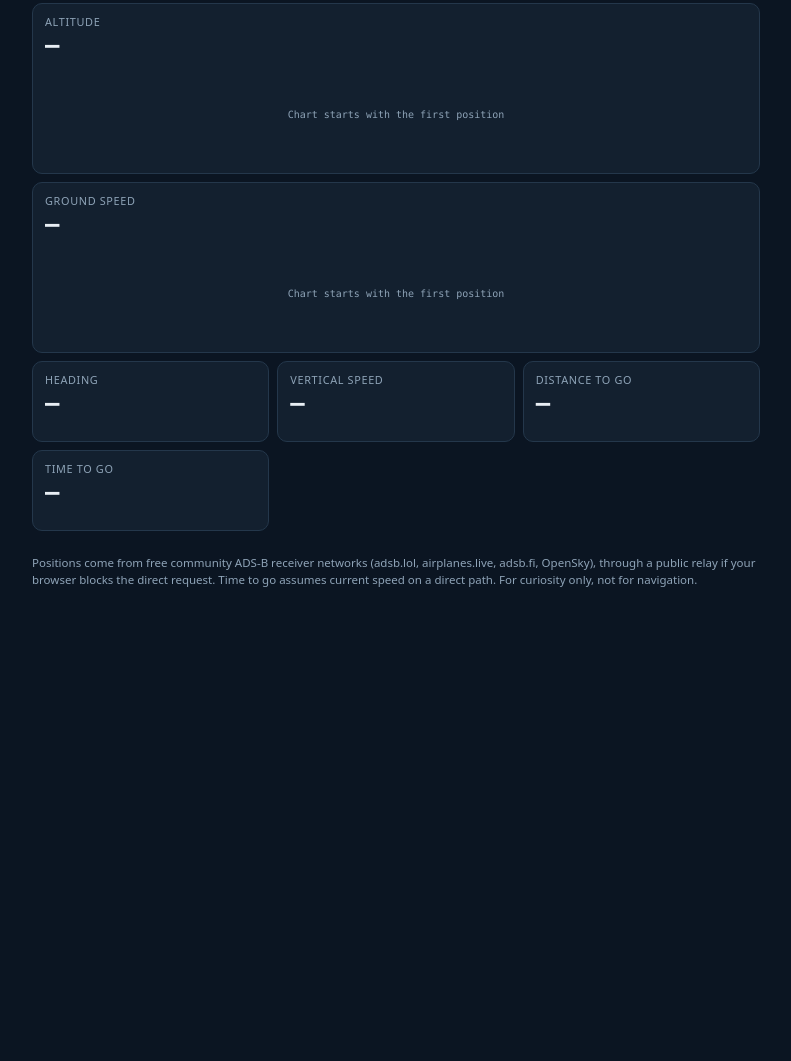
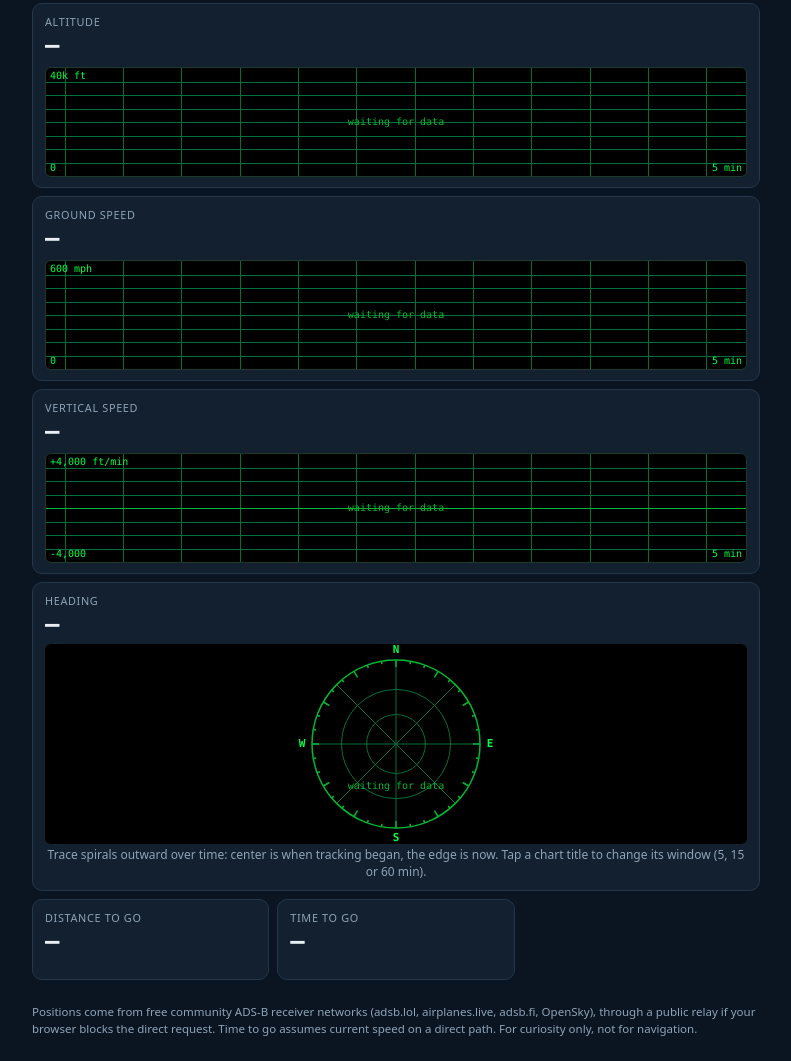
Before and after one commit to 3mirk/flight-tracker, a plain HTML site: page index.html in a window 1280 px wide. Shown: the part 789-1850 px from the top of the page, without its empty margins (244-1035 px from the left). Before the commit the page ends 1401 px from the top, so only its background shows below. Drawn offline with Linux system fonts and the light colour scheme; no server answers.

Commit message:
Task Manager-style scrolling charts for altitude, speed, vertical speed; heading spiral dial
Co-Authored-By: Claude Opus 5.5 <noreply@anthropic.com>
Claude-Session: https://claude.ai/code/session_01KjVpQgVHp2TW3BNsPdWrDw

```diff
--- a/index.html
+++ b/index.html
@@ -49,7 +49,9 @@ canvas{display:block;width:100%;aspect-ratio:4/3;max-height:460px}
 .tile.wide{grid-column:1/-1}
 .tile .row{display:flex;justify-content:space-between;align-items:flex-end;gap:12px;flex-wrap:wrap}
 .tile .row .s{text-align:right}
-canvas.spark{display:block;width:100%;height:96px;margin-top:8px;aspect-ratio:auto;max-height:none;touch-action:pan-y;cursor:crosshair}
+canvas.dial{display:block;width:100%;height:200px;margin-top:6px;border-radius:6px;aspect-ratio:auto;max-height:none}
+.dialcap{text-align:center}
+canvas.spark{display:block;width:100%;height:110px;margin-top:8px;border-radius:6px;border:1px solid #1d3a2a;aspect-ratio:auto;max-height:none;touch-action:pan-y;cursor:crosshair}
 .chip{display:inline-block;padding:1px 6px;border-radius:4px;font-weight:700;font-size:.68rem}
 .chip.up{background:rgba(111,208,140,.18);color:var(--good)}
 .chip.dn{background:rgba(240,160,75,.18);color:var(--warn)}
@@ -88,8 +90,11 @@ footer{font-size:.72rem;color:var(--muted);line-height:1.45}
     <canvas class="spark" id="altChart" aria-label="Altitude over time, in feet"></canvas></div>
   <div class="tile wide"><div class="row"><div><div class="k">Ground speed</div><div class="v" id="spd">—</div></div><div class="s" id="spdS"></div></div>
     <canvas class="spark" id="spdChart" aria-label="Ground speed over time, in miles per hour"></canvas></div>
-  <div class="tile"><div class="k">Heading</div><div class="v" id="hdg">—</div><div class="s" id="hdgS"></div></div>
-  <div class="tile"><div class="k">Vertical speed</div><div class="v" id="vs">—</div><div class="s" id="vsS"></div></div>
+  <div class="tile wide"><div class="row"><div><div class="k">Vertical speed</div><div class="v" id="vs">—</div></div><div class="s" id="vsS"></div></div>
+    <canvas class="spark" id="vsChart" aria-label="Vertical speed over time, in feet per minute; above the center line is climbing"></canvas></div>
+  <div class="tile wide"><div class="row"><div><div class="k">Heading</div><div class="v" id="hdg">—</div></div><div class="s" id="hdgS"></div></div>
+    <canvas class="dial" id="hdgChart" aria-label="Heading history: center is the start of tracking, outer ring is now"></canvas>
+    <div class="s dialcap">Trace spirals outward over time: center is when tracking began, the edge is now. Tap a chart title to change its window (5, 15 or 60 min).</div></div>
   <div class="tile"><div class="k">Distance to go</div><div class="v" id="dist">—</div><div class="s" id="distS"></div></div>
   <div class="tile"><div class="k">Time to go</div><div class="v" id="eta">—</div><div class="s" id="etaS"></div></div>
 </div>
@@ -279,20 +284,21 @@ async function track(){
 }
 /* ---------- history for the charts ---------- */
 const HIST_MS=4*3600*1000;
-let hist={alt:[],spd:[]},histKey="";
+const EMPTY=()=>({alt:[],spd:[],vs:[],hdg:[]});
+let hist=EMPTY(),histKey="";
 function histLoad(key){
-  histKey=key;hist={alt:[],spd:[]};
+  histKey=key;hist=EMPTY();
   if(!key)return;
   try{const h=JSON.parse(localStorage.getItem("sfm-h:"+key)||"null");
-    if(h&&Array.isArray(h.alt)&&Array.isArray(h.spd)){const cut=Date.now()-HIST_MS;
-      hist={alt:h.alt.filter(q=>q[0]>cut),spd:h.spd.filter(q=>q[0]>cut)};}}catch(e){}
+    if(h&&typeof h==="object"){const cut=Date.now()-HIST_MS;
+      for(const k of Object.keys(hist))if(Array.isArray(h[k]))hist[k]=h[k].filter(q=>q[0]>cut);}}catch(e){}
 }
 let histSaved=0;
 function histAdd(p){
   const put=(arr,v)=>{if(v==null||isNaN(v))return;const last=arr[arr.length-1];
     if(last&&p.t-last[0]<5000){last[1]=v;return;}   // at most one point per 5 s
     arr.push([p.t,v]);const cut=p.t-HIST_MS;while(arr.length&&arr[0][0]<cut)arr.shift();};
-  put(hist.alt,p.altFt);put(hist.spd,p.gsKt!=null?p.gsKt*1.15078:null);
+  put(hist.alt,p.altFt);put(hist.spd,p.gsKt!=null?p.gsKt*1.15078:null);put(hist.vs,p.vsFpm);put(hist.hdg,p.track);
   if(histKey&&mode!=="demo"&&Date.now()-histSaved>15000){histSaved=Date.now();
     try{localStorage.setItem("sfm-h:"+histKey,JSON.stringify(hist));}catch(e){}}
 }
@@ -334,7 +340,7 @@ function startDemo(){
     const gs=f<cl?250+190*f/cl:f>ds?440-200*(f-ds)/(1-ds):440;
     const p=along(o,d,f);
     apply({lat:p[0],lon:p[1],altFt:alt,gsKt:gs,track:bearing(p,d),vsFpm:f<cl?1900:f>ds?-1700:0,callsign:"DEMO",type:"A321",t:Date.now()},"demo");
-    f+=gs/3600*60/total;if(f>=1){f=0;trail=[];fix=null;hist={alt:[],spd:[]};}
+    f+=gs/3600*60/total;if(f>=1){f=0;trail=[];fix=null;hist=EMPTY();}
   };
   step();demoTimer=setInterval(step,1000);
 }
@@ -362,8 +368,9 @@ function readouts(){
   set("altS",f.altFt!=null?"FL"+String(Math.round(f.altFt/100)).padStart(3,"0")+" · "+fmt(f.altFt*0.3048)+" m":"");
   set("spd",f.gsKt!=null?fmt(f.gsKt*1.15078)+"<small>mph</small>":"—");
   set("spdS",f.gsKt!=null?fmt(f.gsKt)+" kt · "+fmt(f.gsKt*1.852)+" km/h":"");
-  set("hdg",f.track!=null?String(Math.round(f.track)%360).padStart(3,"0")+"°":"—");
-  set("hdgS",f.track!=null?"Tracking "+COMPASS[Math.round(f.track/45)%8]:"");
+  const hd=f.track!=null?((Math.round(f.track)%360)+360)%360:null;
+  set("hdg",hd!=null?String(hd).padStart(3,"0")+"°":"—");
+  set("hdgS",hd!=null?"Tracking "+COMPASS[Math.round(hd/45)%8]:"");
   if(f.vsFpm!=null){const v=Math.round(f.vsFpm/50)*50;
     set("vs",(v>0?"+":"")+fmt(v)+"<small>ft/min</small>");
     set("vsS",v>250?'<span class="chip up">CLIMBING</span>':v<-250?'<span class="chip dn">DESCENDING</span>':'<span class="chip lv">LEVEL</span>');
@@ -443,62 +450,112 @@ function draw(){
   else{g.fillStyle=C("--muted");g.font="13px "+C("--sans");g.textAlign="center";g.fillText("Waiting for a position",w/2,h-16);}
 }
 
-/* ---------- line charts: one series each, own y-scale, zero baseline ---------- */
+/* ---------- live scrolling charts, Task Manager style: fixed window, newest at right ---------- */
+const SCOPE={bg:"#000000",grid:"#00703a",trace:"#00ff41",dim:"#00b830",text:"#00ff41"};
+const WINDOWS=[5,15,60];   // minutes shown across the chart
+let winIdx=0;
 const CHARTS=[
-  {el:$("altChart"),data:()=>hist.alt,unit:"ft",step:[1000,2000,5000,10000]},
-  {el:$("spdChart"),data:()=>hist.spd,unit:"mph",step:[50,100,200]}
+  {el:$("altChart"),data:()=>hist.alt,unit:"ft",lo:0,hi:40000,step:5000},
+  {el:$("spdChart"),data:()=>hist.spd,unit:"mph",lo:0,hi:600,step:100},
+  {el:$("vsChart"),data:()=>hist.vs,unit:"ft/min",lo:-4000,hi:4000,step:1000,sym:true}
 ];
-function niceMax(v,steps){for(const s of steps){const m=Math.ceil(v/s)*s;if(m/s<=5)return {max:m,step:s};}
-  const s=steps[steps.length-1];return {max:Math.ceil(v/s)*s,step:s};}
 function clock(t){return new Date(t).toLocaleTimeString([],{hour:"numeric",minute:"2-digit"});}
+function prep(cv){
+  const dpr=Math.min(2,window.devicePixelRatio||1),w=cv.clientWidth,h=cv.clientHeight;
+  if(!w||!h)return null;
+  if(cv.width!==Math.round(w*dpr)||cv.height!==Math.round(h*dpr)){cv.width=Math.round(w*dpr);cv.height=Math.round(h*dpr);}
+  const g=cv.getContext("2d");g.setTransform(dpr,0,0,dpr,0,0);return {g,w,h};
+}
 function drawChart(ch){
-  const cv=ch.el,dpr=Math.min(2,window.devicePixelRatio||1),w=cv.clientWidth,h=cv.clientHeight;
-  if(!w||!h)return;
-  if(cv.width!==Math.round(w*dpr)||cv.height!==Math.round(h*dpr)){cv.width=Math.round(w*dpr);cv.height=Math.round(h*dpr);}
-  const g=cv.getContext("2d");g.setTransform(dpr,0,0,dpr,0,0);g.clearRect(0,0,w,h);
-  const css=getComputedStyle(document.documentElement),C=n=>css.getPropertyValue(n).trim();
-  const d=ch.data(),L=44,Rt=8,T=6,B=18,pw=w-L-Rt,ph=h-T-B;
-  g.font="10px "+C("--mono");g.fillStyle=C("--muted");
-  if(d.length<2){g.textAlign="center";g.textBaseline="middle";
-    g.fillText(d.length?"Collecting data…":"Chart starts with the first position",w/2,h/2);return;}
-  const t0=d[0][0],t1=Math.max(d[d.length-1][0],t0+60000);
-  const vmax=Math.max(...d.map(q=>q[1]),1),{max,step}=niceMax(vmax,ch.step);
-  const X=t=>L+(t-t0)/(t1-t0)*pw,Y=v=>T+ph-(v/max)*ph;
-  // grid + y labels
-  g.strokeStyle="rgba(142,163,183,.14)";g.lineWidth=1;g.textAlign="right";g.textBaseline="middle";
-  for(let v=0;v<=max+1e-6;v+=step){const y=Math.round(Y(v))+.5;g.beginPath();g.moveTo(L,y);g.lineTo(w-Rt,y);g.stroke();
-    g.fillText(v>=10000?(v/1000)+"k":fmt(v),L-6,y);}
-  // x labels: start and latest
-  g.textBaseline="alphabetic";g.textAlign="left";g.fillText(clock(t0),L,h-4);
-  g.textAlign="right";g.fillText(clock(d[d.length-1][0]),w-Rt,h-4);
-  // area + line (gaps over 3 min are left open)
-  const acc=C("--accent");
-  const segs=[];let cur=[];
-  d.forEach((q,i)=>{if(i&&q[0]-d[i-1][0]>180000){segs.push(cur);cur=[];}cur.push(q);});segs.push(cur);
-  for(const s of segs){if(!s.length)continue;
-    g.beginPath();s.forEach((q,i)=>i?g.lineTo(X(q[0]),Y(q[1])):g.moveTo(X(q[0]),Y(q[1])));
-    g.lineTo(X(s[s.length-1][0]),Y(0));g.lineTo(X(s[0][0]),Y(0));g.closePath();
-    g.fillStyle="rgba(255,179,71,.14)";g.fill();
-    g.beginPath();s.forEach((q,i)=>i?g.lineTo(X(q[0]),Y(q[1])):g.moveTo(X(q[0]),Y(q[1])));
-    g.strokeStyle=acc;g.lineWidth=2;g.lineJoin="round";g.stroke();}
-  // latest point
-  const e=d[d.length-1];g.fillStyle=acc;g.strokeStyle=C("--panel");g.lineWidth=2;
-  g.beginPath();g.arc(X(e[0]),Y(e[1]),4,0,7);g.fill();g.stroke();
-  // hover / touch readout
-  if(ch.hx!=null){
-    const tt=t0+(Math.max(L,Math.min(w-Rt,ch.hx))-L)/pw*(t1-t0);
-    let q=d[0];for(const r of d)if(Math.abs(r[0]-tt)<Math.abs(q[0]-tt))q=r;
+  const c=prep(ch.el);if(!c)return;const {g,w,h}=c;
+  const span=WINDOWS[winIdx]*60000,tNow=Date.now(),t0=tNow-span;
+  const d=ch.data();
+  // scale is fixed like Task Manager, but grows if the data goes past it
+  let hi=ch.hi,lo=ch.lo;
+  for(const q of d){if(q[0]<t0)continue;while(q[1]>hi)hi+=ch.step;while(q[1]<lo)lo-=ch.step;}
+  if(ch.sym){const m=Math.max(hi,-lo);hi=m;lo=-m;}
+  const X=t=>(t-t0)/span*w,Y=v=>h-(v-lo)/(hi-lo)*h;
+  g.fillStyle=SCOPE.bg;g.fillRect(0,0,w,h);
+  // grid: fixed horizontal lines, vertical lines that scroll left with time
+  g.strokeStyle=SCOPE.grid;g.lineWidth=1;g.beginPath();
+  const rows=8;for(let i=1;i<rows;i++){const y=Math.round(i*h/rows)+.5;g.moveTo(0,y);g.lineTo(w,y);}
+  const cell=span/12;for(let t=Math.ceil(t0/cell)*cell;t<tNow;t+=cell){const x=Math.round(X(t))+.5;g.moveTo(x,0);g.lineTo(x,h);}
+  g.stroke();
+  if(ch.sym){g.strokeStyle=SCOPE.dim;g.beginPath();const y=Math.round(Y(0))+.5;g.moveTo(0,y);g.lineTo(w,y);g.stroke();}
+  // trace; the latest value is held out to "now" so the line keeps moving between reports
+  const vis=[];for(let i=0;i<d.length;i++){if(d[i][0]>=t0||(d[i+1]&&d[i+1][0]>=t0))vis.push(d[i]);}
+  if(vis.length){
+    const last=vis[vis.length-1];
+    const pts=vis.slice();if(tNow-last[0]<90000)pts.push([tNow,last[1]]);
+    g.strokeStyle=SCOPE.trace;g.lineWidth=2;g.lineJoin="round";g.shadowColor=SCOPE.trace;g.shadowBlur=4;
+    g.beginPath();
+    pts.forEach((q,i)=>{const x=X(q[0]),y=Y(q[1]);
+      if(!i||q[0]-pts[i-1][0]>180000)g.moveTo(x,y);else g.lineTo(x,y);});
+    g.stroke();g.shadowBlur=0;
+  }
+  // labels: scale top/bottom, window at right
+  g.font="10px "+getComputedStyle(document.documentElement).getPropertyValue("--mono");
+  g.fillStyle=SCOPE.text;g.textBaseline="top";g.textAlign="left";
+  const lab=v=>(ch.sym&&v>0?"+":"")+(Math.abs(v)>=10000?(v/1000)+"k":fmt(v));
+  g.fillText(lab(hi)+" "+ch.unit,4,3);g.textBaseline="bottom";g.fillText(lab(lo),4,h-3);
+  g.textAlign="right";g.fillText(WINDOWS[winIdx]+" min",w-4,h-3);
+  if(!vis.length){g.textAlign="center";g.textBaseline="middle";g.fillStyle=SCOPE.dim;g.fillText("waiting for data",w/2,h/2);}
+  // touch / hover readout
+  if(ch.hx!=null&&vis.length){
+    const tt=t0+Math.max(0,Math.min(w,ch.hx))/w*span;
+    let q=vis[0];for(const r of vis)if(Math.abs(r[0]-tt)<Math.abs(q[0]-tt))q=r;
     const x=X(q[0]),y=Y(q[1]);
-    g.strokeStyle="rgba(232,238,244,.45)";g.lineWidth=1;g.beginPath();g.moveTo(Math.round(x)+.5,T);g.lineTo(Math.round(x)+.5,T+ph);g.stroke();
-    g.fillStyle=C("--ink");g.beginPath();g.arc(x,y,4,0,7);g.fill();
-    const label=fmt(q[1])+" "+ch.unit+" · "+clock(q[0]);
-    g.font="700 11px "+C("--mono");const tw=g.measureText(label).width+12;
-    let bx=x+8;if(bx+tw>w-2)bx=x-8-tw;const by=T;
-    g.fillStyle="rgba(11,21,34,.92)";g.strokeStyle=C("--line");g.beginPath();g.rect(bx,by,tw,20);g.fill();g.stroke();
-    g.fillStyle=C("--ink");g.textAlign="left";g.textBaseline="middle";g.fillText(label,bx+6,by+10);
+    g.strokeStyle=SCOPE.dim;g.beginPath();g.moveTo(Math.round(x)+.5,0);g.lineTo(Math.round(x)+.5,h);g.stroke();
+    g.fillStyle=SCOPE.trace;g.beginPath();g.arc(x,y,3.5,0,7);g.fill();
+    const val=ch.sym?Math.round(q[1]/50)*50:Math.round(q[1]);
+    const label=(ch.sym&&val>0?"+":"")+fmt(val)+" "+ch.unit+" · "+clock(q[0]);
+    g.font="700 11px "+getComputedStyle(document.documentElement).getPropertyValue("--mono");
+    const tw=g.measureText(label).width+10;let bx=x+6;if(bx+tw>w-2)bx=x-6-tw;
+    g.fillStyle="#000";g.strokeStyle=SCOPE.trace;g.lineWidth=1;g.fillRect(bx,16,tw,18);g.strokeRect(bx+.5,16.5,tw-1,17);
+    g.fillStyle=SCOPE.text;g.textAlign="left";g.textBaseline="middle";g.fillText(label,bx+5,25);
   }
 }
-function drawCharts(){CHARTS.forEach(drawChart);}
+function drawCharts(){CHARTS.forEach(drawChart);drawDial();}
+/* Heading dial in the same scope style: spiral of past headings, center = start, edge = now. */
+function drawDial(){
+  const c=prep($("hdgChart"));if(!c)return;const {g,w,h}=c;
+  const cx=w/2,cy=h/2,r=Math.min(w,h)/2-16;
+  const P=(deg,rad)=>[cx+Math.sin(deg*R)*rad,cy-Math.cos(deg*R)*rad];
+  g.fillStyle=SCOPE.bg;g.fillRect(0,0,w,h);
+  g.strokeStyle=SCOPE.grid;g.lineWidth=1;
+  [.35,.65].forEach(f=>{g.beginPath();g.arc(cx,cy,r*f,0,7);g.stroke();});
+  for(let a=0;a<360;a+=45){const[x,y]=P(a,r);g.beginPath();g.moveTo(cx,cy);g.lineTo(x,y);g.stroke();}
+  g.strokeStyle=SCOPE.dim;g.lineWidth=1.5;g.beginPath();g.arc(cx,cy,r,0,7);g.stroke();
+  for(let a=0;a<360;a+=10){const[x1,y1]=P(a,r),[x2,y2]=P(a,r-(a%30?3:7));g.beginPath();g.moveTo(x1,y1);g.lineTo(x2,y2);g.stroke();}
+  g.font="700 11px "+getComputedStyle(document.documentElement).getPropertyValue("--mono");
+  g.textAlign="center";g.textBaseline="middle";g.fillStyle=SCOPE.text;
+  [["N",0],["E",90],["S",180],["W",270]].forEach(([t,a])=>{const[x,y]=P(a,r+10);g.fillText(t,x,y);});
+  const d=hist.hdg;
+  if(d.length<2){g.fillStyle=SCOPE.dim;g.font="10px "+getComputedStyle(document.documentElement).getPropertyValue("--mono");
+    g.fillText(d.length?"collecting…":"waiting for data",cx,cy+r*.5);}
+  else{
+    const t0=d[0][0],t1=Math.max(Date.now(),t0+60000),rad=t=>r*(.1+.87*(t-t0)/(t1-t0));
+    g.strokeStyle=SCOPE.trace;g.lineWidth=2;g.lineCap="round";g.shadowColor=SCOPE.trace;g.shadowBlur=4;
+    for(let i=1;i<d.length;i++){
+      if(d[i][0]-d[i-1][0]>180000)continue;
+      g.globalAlpha=.25+.75*i/d.length;
+      // step the shorter way round so 350° -> 10° doesn't sweep the long way
+      let a0=d[i-1][1],a1=d[i][1];if(a1-a0>180)a0+=360;else if(a0-a1>180)a1+=360;
+      const n=Math.max(1,Math.ceil(Math.abs(a1-a0)/5));g.beginPath();
+      for(let k=0;k<=n;k++){const f=k/n,[x,y]=P(a0+(a1-a0)*f,rad(d[i-1][0]+(d[i][0]-d[i-1][0])*f));k?g.lineTo(x,y):g.moveTo(x,y);}
+      g.stroke();}
+    g.globalAlpha=1;g.shadowBlur=0;
+  }
+  if(fix&&fix.track!=null){
+    const[nx,ny]=P(fix.track,r-1);
+    g.strokeStyle=SCOPE.dim;g.lineWidth=1;g.setLineDash([3,3]);g.beginPath();g.moveTo(cx,cy);g.lineTo(nx,ny);g.stroke();g.setLineDash([]);
+    g.save();g.translate(nx,ny);g.rotate(fix.track*R);g.fillStyle=SCOPE.trace;
+    g.beginPath();g.moveTo(0,-2);g.lineTo(6,10);g.lineTo(-6,10);g.closePath();g.fill();g.restore();
+  }
+}
+document.querySelectorAll(".tile.wide .row").forEach(r=>{if(r.parentElement.querySelector("canvas.spark")){
+  r.style.cursor="pointer";r.title="Tap to change the time window";
+  r.addEventListener("click",()=>{winIdx=(winIdx+1)%WINDOWS.length;drawCharts();});}});
 CHARTS.forEach(ch=>{
   const at=e=>{const r=ch.el.getBoundingClientRect();ch.hx=e.clientX-r.left;drawChart(ch);};
   ch.el.addEventListener("pointerdown",at);ch.el.addEventListener("pointermove",at);
@@ -521,7 +578,8 @@ $("demo").addEventListener("click",()=>{readForm();startDemo();});
 $("view").addEventListener("click",()=>{view=view==="route"?"follow":"route";$("view").textContent="View: "+(view==="route"?"route":"close-up");draw();});
 try{const s=JSON.parse(localStorage.getItem("sfm")||"null");if(s){$("flight").value=s[0];$("from").value=s[1];$("to").value=s[2];}}catch(e){}
 readForm();
-setInterval(()=>{readouts();draw();drawCharts();},500);
+setInterval(()=>{readouts();draw();},500);
+setInterval(drawCharts,250);
 window.addEventListener("resize",()=>{draw();drawCharts();});
 histLoad(cands[0]||"");readouts();draw();drawCharts();track();
 </script>
```
